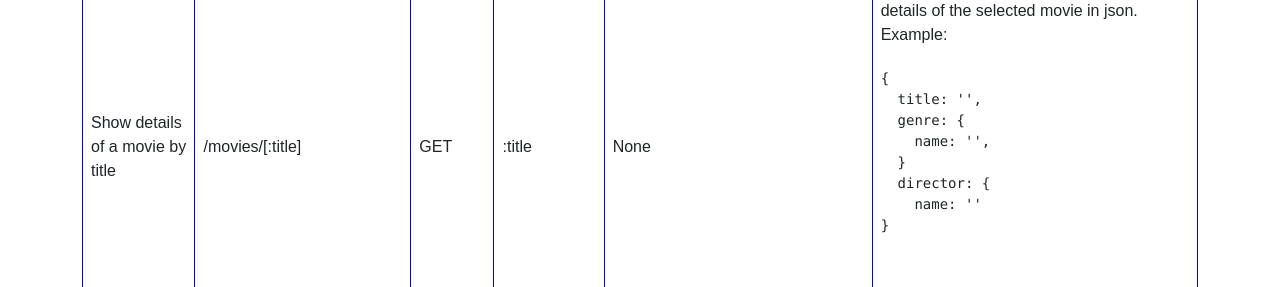
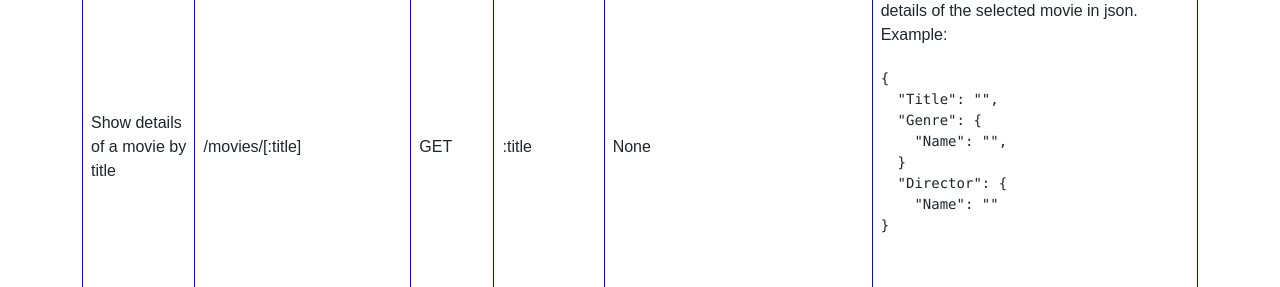
Before and after one commit to sb-olr/Movie-app, a website: page public/documentation.html in a window 1280 px wide. Shown: the part 665-952 px from the top of the page. Drawn offline with nearby package versions, Linux system fonts and the light colour scheme.

Commit message:
fixed some more formatting

```diff
--- a/public/documentation.html
+++ b/public/documentation.html
@@ -102,12 +102,12 @@
             <pre>
               <code>
 {
-  title: '',
-  genre: {
-    name: '',
+  "Title": "",
+  "Genre": {
+    "Name": "",
   }
-  director: {
-    name: ''
+  "Director": {
+    "Name": ""
 }
               </code>
             </pre>
```
